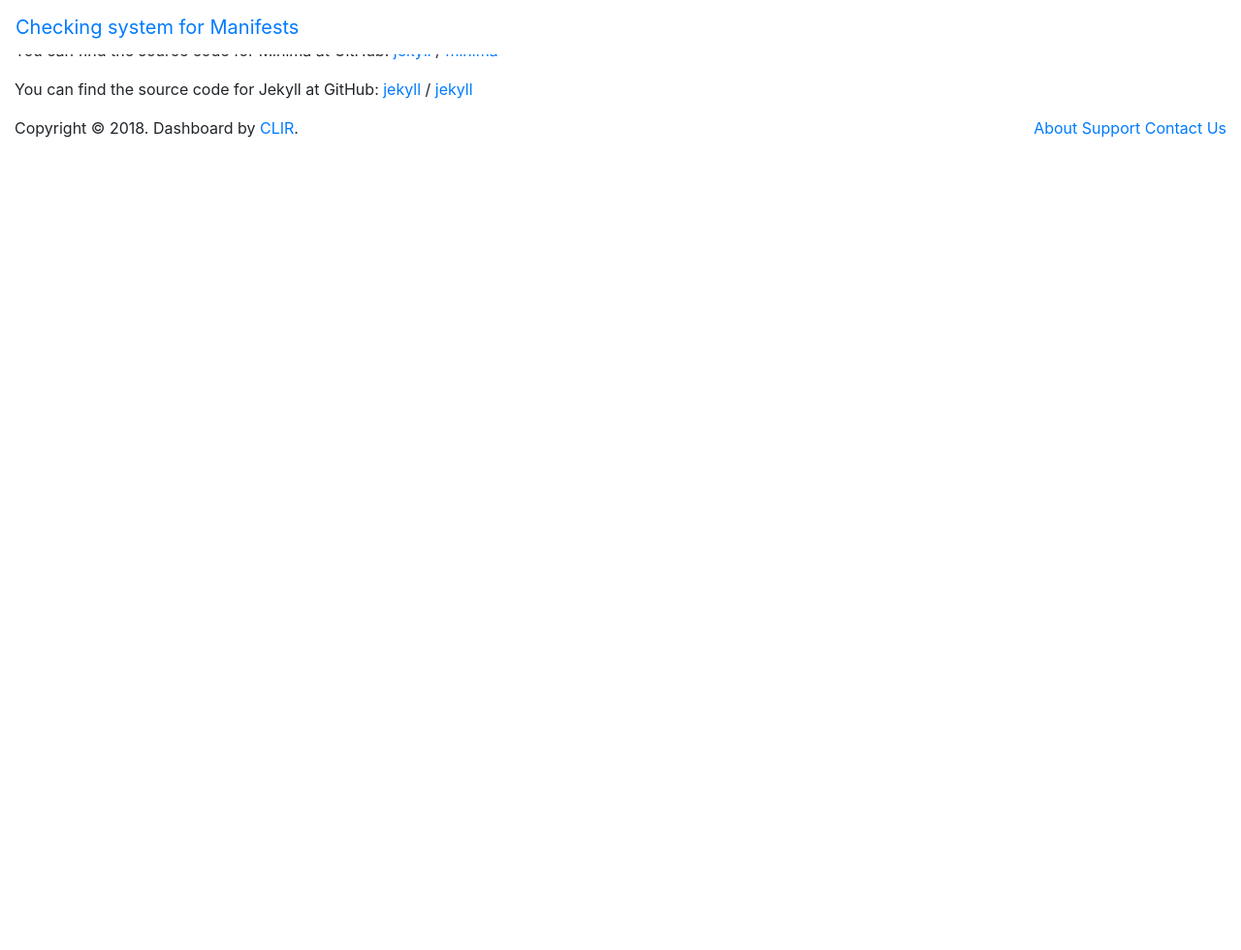
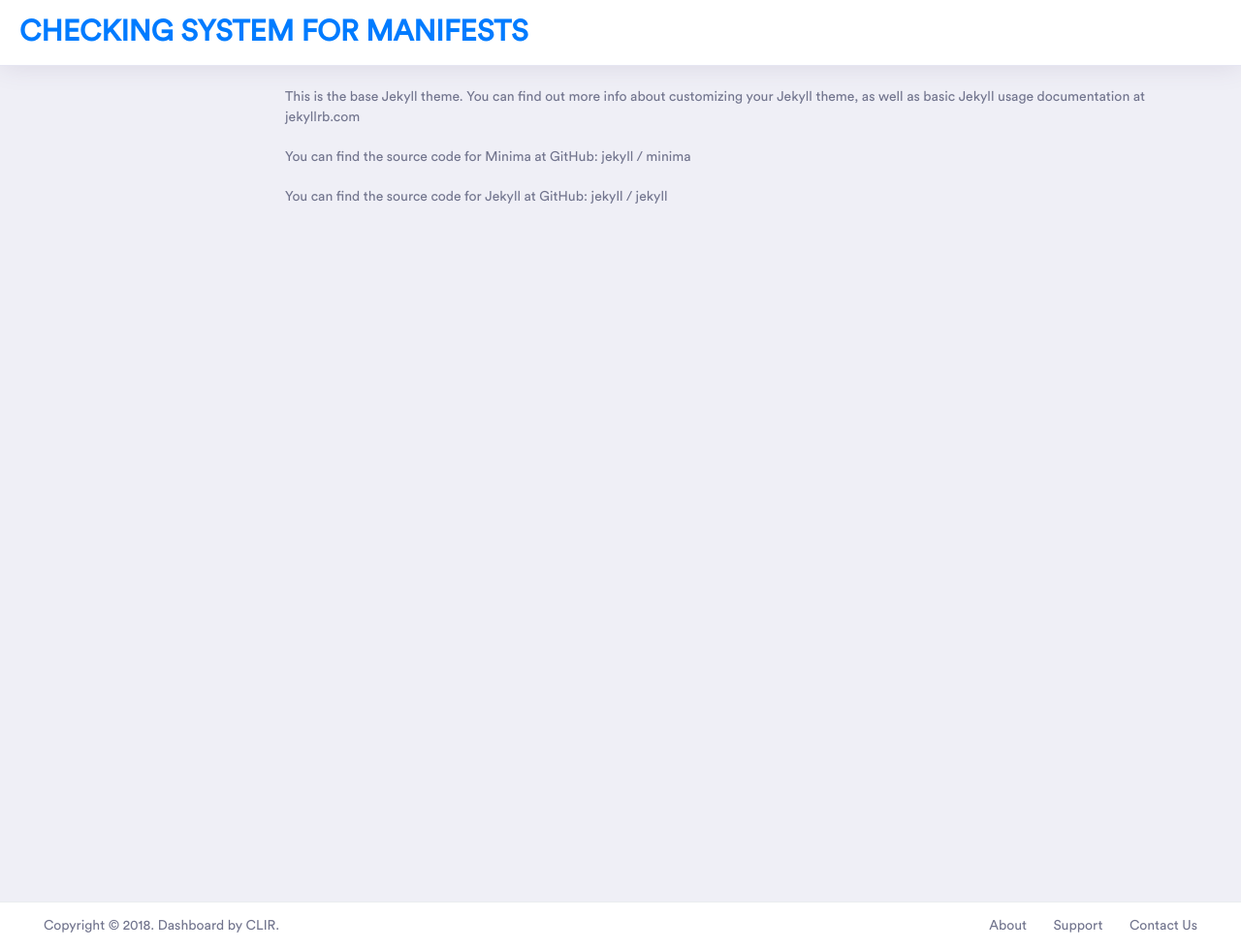
Before and after one commit to waynegraham/rar_validator, a Jekyll site: the page built from about.md, in a window 1280 px wide and 980 px high. Shown: the whole window at 97% size. Built offline with Jekyll 4.4.1, drawn with Linux system fonts in a browser that asks for light colours; nearby versions of some CDN libraries; library files that are not in the unit come from our copies; a style sheet for code colours, icons or effects is not loaded.

Commit message:
Fix for jekyll path

```diff
--- a/_config.yml
+++ b/_config.yml
@@ -17,7 +17,7 @@ title: Checking system for Manifests
 # email: your-email@example.com
 description: >- # this means to ignore newlines until "baseurl:"
     This isn't necessary
-baseurl: "rar_validator" # the subpath of your site, e.g. /blog
+baseurl: "/rar_validator" # the subpath of your site, e.g. /blog
 url: "" # the base hostname & protocol for your site, e.g. http://example.com
 # twitter_username: jekyllrb
 # github_username:  jekyll
```
